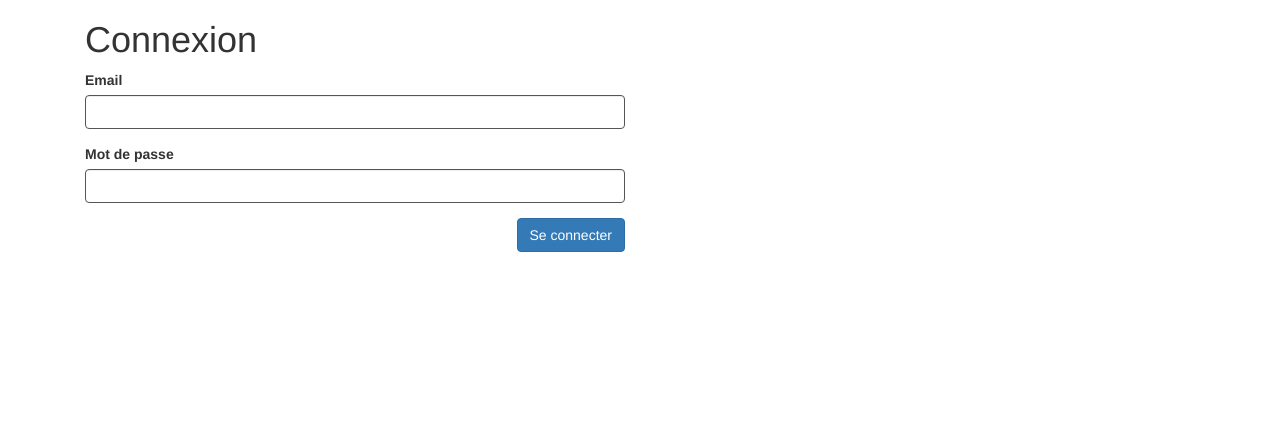
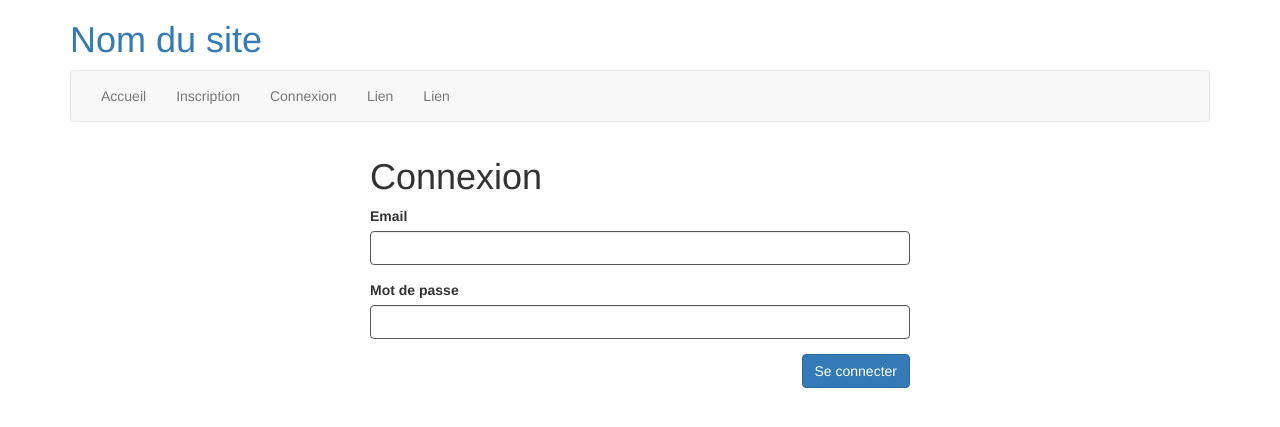
Before and after one commit to Mobize/Projet-Symfony-equipe, a Symfony app: template templates/security/login.html.twig in a window 1280 px wide. Shown: the top 427 px of the page. Run offline with Twig, Linux system fonts and the light colour scheme; the template is opened without the code that fills it, so the values that code supplies are empty; some libraries are stand-ins or nearby versions.

Commit message:
Integration du template
12/03/2018

```diff
--- a/public/style/styleperso.css
+++ b/public/style/styleperso.css
@@ -7,6 +7,13 @@
     Created on : 9 mars 2018, 15:34:20
     Author     : Etudiant
 */
+
+.layout_fluid{
+
+}
+.layout{
+    margin-top:15px;
+}
 .navbar{
     margin-bottom: 0px;
 }
--- a/templates/admin/article/index.html.twig
+++ b/templates/admin/article/index.html.twig
@@ -36,4 +36,5 @@
             </tr>
         {% endfor %}
     </table>
+
 {% endblock %}
--- a/templates/layout.html.twig
+++ b/templates/layout.html.twig
@@ -11,17 +11,10 @@
 <link rel="stylesheet" href="{{ asset('style/styleperso.css') }}"/>
 {% endblock %}
 
-{% block javascripts %}
-    <script src="{{ asset('js/SmoothScroll.min.js') }}"></script>
-    <script src="{{ asset('js/bootstrap.js') }}"></script>
-    <script src="{{ asset('js/easing.js') }}"></script>
-    <script src="{{ asset('js/jquery-2.2.3.min.js') }}"></script>
-    <script src="{{ asset('js/lightbox-plus-jquery.min.js') }}"></script>
-    <script src="{{ asset('js/move-top.js') }}"></script>
-    <script src="{{ asset('js/owl.carousel.js') }}"></script>
-{% endblock %}
+
 
 {% block body %}
+    {% block menu_admin %}
         {% if is_granted('ROLE_ADMIN') %}
         <nav class="navbar navbar-inverse">
             <div class="container">
@@ -33,19 +26,36 @@
             </div>
         </nav>
         {% endif %}
+    {% endblock %}
 
+    {% block header %}
+	<div class="w3ls-banner">
 
-{% block content %}
+		<div class="w3lsbanner-info">
+			<!-- header -->
+			<div class="header">
+				<div class="container">
+					<div class="header-mdl agileits-logo"><!-- header-two -->
+						<h1><a href="{{ path('app_index_index') }}">Nom du site</a></h1>
+					</div>
+					<div class="header-nav"><!-- header-three -->
+						<nav class="navbar navbar-default">
+							<div class="navbar-header">
+								<button type="button" class="navbar-toggle" data-toggle="collapse" data-target="#bs-example-navbar-collapse-1">
+									<span class="sr-only">Toggle navigation</span>
+									<span class="icon-bar"></span>
+									<span class="icon-bar"></span>
+									<span class="icon-bar"></span>
+								</button>
+							</div>
+							<!-- top-nav -->
+							<div class="collapse navbar-collapse" id="bs-example-navbar-collapse-1">
+								<ul class="nav navbar-nav cl-effect-16">
+                                                                    <li><a href="{{ path('app_index_index') }}" data-hover="Accueil">Accueil</a></li>
                                                                         {% block menu %}
-    {# ancienne navbar normale #}
-    <nav class="navbar navbar-default">
-    <div class="container">
-        <a class="navbar-brand" href="{{ path('app_index_index') }}">Blog</a>
-        {{ render(controller('App\\Controller\\CategoryController::menu')) }}
-            <ul class="nav navbar-nav navbar-right">
                                                                             {% if app.user is null %}
-                <li><a href="{{ path('app_security_register') }}">Inscription</a></li>
-                <li><a href="{{ path('app_security_login') }}">Connexion</a></li>
+                                                                                        <li><a href="{{ path('app_security_register') }}" data-hover="Inscription">Inscription</a></li>
+                                                                                        <li><a href="{{ path('app_security_login') }}" data-hover="Connexion">Connexion</a></li>
 
                                                                                         {% else %}
                                                                                         <li>
@@ -55,10 +65,49 @@
                                                                                             <a href="{{ path('app_security_logout') }}">Deconnexion</a>
                                                                                         </li>
                                                                             {% endif %}
+                                                                        {% endblock %}{# fin du block menu #}
+
+									{#<li><a href="about.html" data-hover="About">About</a></li>
+									<li><a href="#" class="dropdown-toggle" data-toggle="dropdown" role="button" aria-haspopup="true" aria-expanded="false">Pages <span class="caret"></span></a>
+										<ul class="dropdown-menu">
+											<li><a href="icons.html" data-hover="Web Icons">Web Icons</a></li>
+											<li><a href="codes.html" data-hover="Short Codes">Short Codes</a></li>
 										</ul>
+									</li> #}
+									<li><a href="#" data-hover="Lien">Lien</a></li>
+									<li><a href="#" data-hover="Lien">Lien</a></li>
+                                                                        {# class="active" #}
+								</ul>
+								<div class="clearfix"> </div>
 							</div>
 						</nav>
-    {# ancien container #}
+					</div>
+				</div>
+			</div>
+
+
+		</div>
+	</div>
+
+    {% endblock %}{# fin du block header #}
+    <div class="container-fluid layout_fluid">
+        <div class="container layout">
+
+        {% block content %}
+
+            {# CONTENU ICI #}
+
+        {% endblock %}{# fin block content#}
+
+        </div>{# fin du container layout #}
+    </div>{# fin du container layout_fluid #}
+{% endblock %}{# fin block body#}
+{% block javascripts %}
+    <script src="{{ asset('js/jquery-2.2.3.min.js') }} "></script>
+    <script src="{{ asset('js/bootstrap.js') }}"></script>
+    <script src="{{ asset('js/SmoothScroll.min.js') }}"></script>
+    <script src="{{ asset('js/easing.js') }}"></script>
+    <script src="{{ asset('js/lightbox-plus-jquery.min.js') }}"></script>
+    <script src="{{ asset('js/move-top.js') }}"></script>
+    <script src="{{ asset('js/owl.carousel.js') }}"></script>
 {% endblock %}
-{% endblock %}
-{% endblock %}
--- a/templates/security/login.html.twig
+++ b/templates/security/login.html.twig
@@ -6,8 +6,7 @@
             Identification incorrecte
         </div>
     {% endif %}
-    <div class="container">
-        <div class="col-md-6">
+        <div class="col-md-6 col-md-offset-3">
             <h1>Connexion</h1>
                 <form method="post">
                     <div class="form-group">
@@ -25,5 +24,5 @@
                     </div>
                 </form>
         </div>
-    </div>
+
 {% endblock %}
--- a/templates/security/register.html.twig
+++ b/templates/security/register.html.twig
@@ -1,6 +1,7 @@
 {% extends 'layout.html.twig' %}
 
 {% block content %}
+    <div class="col-md-6 col-md-offset-3">
     <h1>Inscription</h1>
     {{ form_start(form) }}{# ouvre la balise form #}
     {{ form_row(form.lastname) }}
@@ -13,4 +14,5 @@
         </button>
     </div>
     {{ form_end(form) }}{# ferme la balise form #}
+    </div>
 {% endblock %}
```
Also changed, not shown: src/Form/UserType.php (+21 -5 lines), templates/index/index.html.twig (+31 -33 lines). Lines whose indentation alone changed are shown as unchanged.
